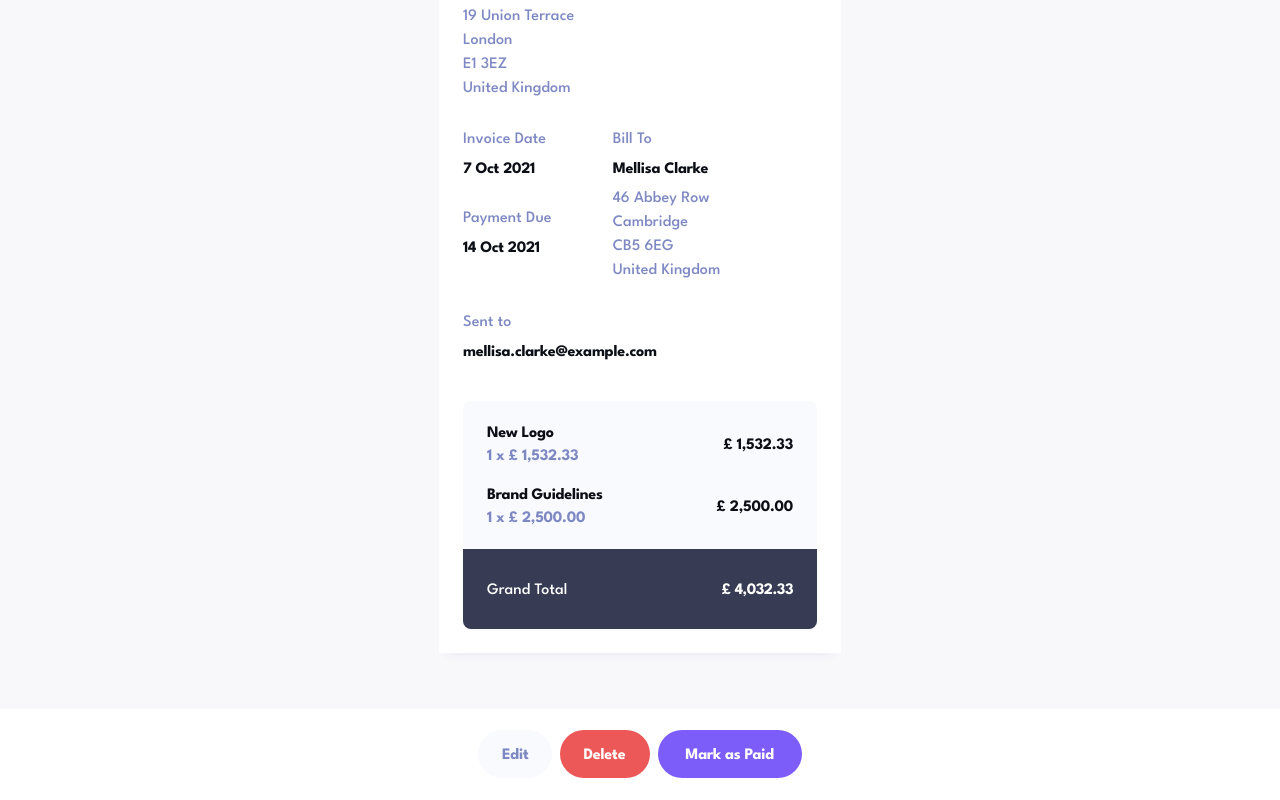
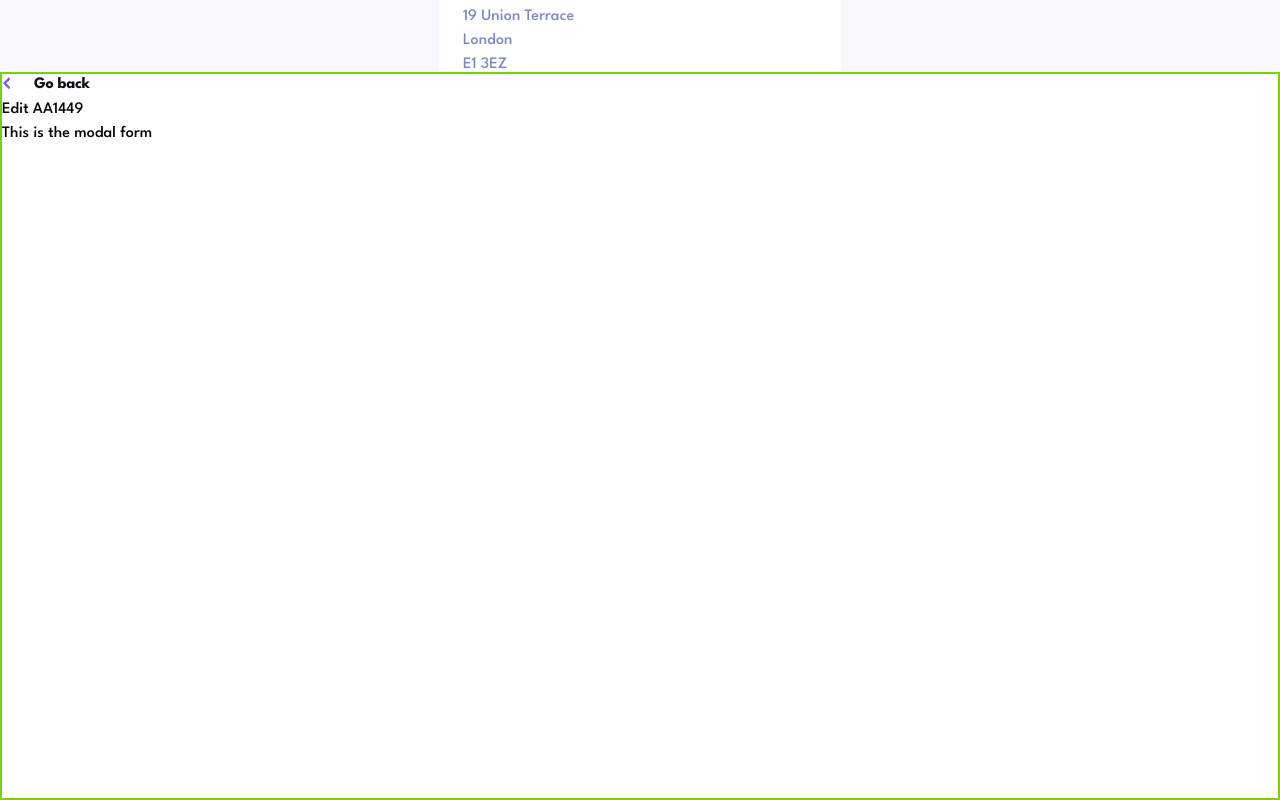
Before and after one commit to aemrobe/Invoice-app, a Next.js app: page /AA1449 in a window 1280 px wide. Both pictures are taken after a click on the button "Edit". Shown: the part 360-1160 px from the top of the page. Built offline with nearby package versions, Linux system fonts and the light colour scheme.

Commit message:
feat(modal): implement compound modal system with client boundary wrapper and GoBackBtn integration

```diff
--- a/src/app/[invoiceId]/page.jsx
+++ b/src/app/[invoiceId]/page.jsx
@@ -1,9 +1,9 @@
-import { ArrowLeftIcon } from "@/components/icons";
 import StatusBadge from "@/components/invoice/StatusBadge";
 import { formatCurrency, formatDate } from "@/lib/formatters";
 import Button from "@/components/ui/Button";
-import Link from "next/link";
 import invoices from "@/lib/data.json";
+import GoBackBtn from "@/components/ui/GoBackBtn";
+import InvoiceActions from "@/components/invoice/InvoiceActions";
 
 const EMPTY_FALLBACK = "—";
 const EMPTYFALLBACKSTYLES = "text-content-primary heading-S leading-5";
@@ -37,16 +37,7 @@ async function Page({ params }) {
   return (
     <>
       <div className="px-6 mt-8.25 max-w-112.5 mx-auto">
-        <Link
-          href="/"
-          className="focusable-ring rounded-lg inline-flex items-center gap-x-[1.478rem] heading-S2"
-          style={{ "--ring-offset": "8px" }}
-        >
-          <ArrowLeftIcon className={"w-[0.5287rem] text-brand-primary"} />
-          <span className="translate-y-0.5 text-content-primary hover:text-slate-400 transition-fast">
-            Go back
-          </span>
-        </Link>
+        <GoBackBtn />
 
         <div className="mt-7.75 shadow-card px-6 pt-6 pb-6.75 rounded-md bg-surface-primary flex justify-between items-center">
           <p className="text-status-label capitalize">Status</p>
@@ -184,9 +175,7 @@ async function Page({ params }) {
       </div>
 
       <div className="bg-surface-primary shadow-card mt-14 pt-5.25 pb-5.5 px-6 flex justify-center  gap-2">
-        <Button variant={"edit"}>Edit</Button>
-
-        <Button variant={"delete"}>Delete</Button>
+        <InvoiceActions invoiceItem={invoiceItem} />
 
         <Button variant={"primary"}>Mark as Paid</Button>
       </div>
--- /dev/null
+++ b/src/app/error.js
@@ -0,0 +1,16 @@
+"use client";
+
+function Error({ error, reset }) {
+  return (
+    <main className="flex justify-center items-center flex-col gap-6">
+      <h1>Something went wrong!</h1>
+      <p>{error.message}</p>
+
+      <button className="inline-blcok py-3 px-y text-lg" onClick={reset}>
+        Try again
+      </button>
+    </main>
+  );
+}
+
+export default Error;
--- a/src/app/globals.css
+++ b/src/app/globals.css
@@ -71,6 +71,7 @@
   --color-surface-app: var(--color-slate-100);
   --color-surface-primary: var(--color-white);
   --color-surface-secondary: var(--color-slate-50);
+  --color-surface-modal: var(--color-white);
   --color-surface-sidebar: var(--color-slate-550);
   --color-surface-overlay: var(--color-white);
   --color-surface-summary: var(--color-slate-550);
@@ -105,6 +106,7 @@
   --color-surface-app: var(--color-slate-800);
   --color-surface-primary: var(--color-slate-700);
   --color-surface-secondary: var(--color-slate-600);
+  --color-surface-modal: var(--color-slate-800);
   --color-surface-sidebar: var(--color-slate-700);
   --color-surface-overlay: var(--color-slate-600);
   --color-surface-summary: var(--color-slate-900);
@@ -143,6 +145,7 @@
   --color-surface-app: var(--color-surface-app);
   --color-surface-primary: var(--color-surface-primary);
   --color-surface-secondary: var(--color-surface-secondary);
+  --color-surface-modal: var(--color-surface-modal);
   --color-surface-sidebar: var(--color-surface-sidebar);
   --color-surface-overlay: var(--color-surface-overlay);
   --color-surface-summary: var(--color-surface-summary);
--- /dev/null
+++ b/src/components/invoice/InvoiceActions.jsx
@@ -0,0 +1,29 @@
+"use client";
+
+import Modal from "@/components/ui/Modal";
+import Button from "@/components/ui/Button";
+import InvoiceForm from "@/components/invoice/InvoiceForm";
+
+function InvoiceActions({ invoiceItem }) {
+  return (
+    <Modal>
+      <Modal.Open modalName={"edit-invoice"}>
+        <Button variant={"edit"}>Edit</Button>
+      </Modal.Open>
+
+      <Modal.Window
+        modalName={"edit-invoice"}
+        titleId={"edit-invoice-title"}
+        contentId={"edit-invoice-content"}
+        overlay="top-18 bottom-0 inset-x-0"
+        className="top-18 bottom-0 inset-x-0 bg-surface-modal"
+      >
+        <InvoiceForm editInvoice={invoiceItem} />
+      </Modal.Window>
+
+      <Button variant={"delete"}>Delete</Button>
+    </Modal>
+  );
+}
+
+export default InvoiceActions;
--- /dev/null
+++ b/src/components/invoice/InvoiceForm.jsx
@@ -0,0 +1,28 @@
+"use client";
+
+import GoBackBtn from "@/components/ui/GoBackBtn";
+
+function InvoiceForm({
+  titleId,
+  contentId,
+  editInvoice = "",
+  onCloseModal,
+  restoreFocus,
+}) {
+  return (
+    <div>
+      <GoBackBtn
+        onClick={() => {
+          onCloseModal();
+          restoreFocus();
+        }}
+      />
+      <h1 id={titleId}>
+        {editInvoice ? `Edit ${editInvoice.id}` : "New invoice"}
+      </h1>
+      <p id={contentId}>This is the modal form</p>
+    </div>
+  );
+}
+
+export default InvoiceForm;
--- /dev/null
+++ b/src/components/ui/GoBackBtn.jsx
@@ -0,0 +1,37 @@
+"use client";
+
+import { useRouter } from "next/navigation";
+import { ArrowLeftIcon } from "../icons";
+
+function GoBackBtn({ to, onClick }) {
+  const router = useRouter();
+
+  function handleClick() {
+    if (onClick) {
+      onClick();
+      return;
+    }
+
+    if (to) {
+      router.push(to);
+      return;
+    }
+
+    router.back();
+  }
+
+  return (
+    <button
+      onClick={handleClick}
+      className="focusable-ring rounded-lg inline-flex items-center gap-x-[1.478rem] heading-S2"
+      style={{ "--ring-offset": "8px" }}
+    >
+      <ArrowLeftIcon className={"w-[0.5287rem] text-brand-primary"} />
+      <span className="translate-y-0.5 text-content-primary hover:text-slate-400 transition-fast">
+        Go back
+      </span>
+    </button>
+  );
+}
+
+export default GoBackBtn;
--- /dev/null
+++ b/src/components/ui/Modal.jsx
@@ -0,0 +1,199 @@
+"use client";
+
+import {
+  cloneElement,
+  createContext,
+  useCallback,
+  useContext,
+  useEffect,
+  useMemo,
+  useRef,
+  useState,
+} from "react";
+import ModalOverlay from "@/components/ui/ModalOverlay";
+import { useOutsideClicks } from "@/hooks/useOutsideClicks";
+import { createPortal } from "react-dom";
+import { MODAL_FOCUS_DURATION } from "../../lib/constants/durations";
+
+const ModalContext = createContext();
+
+function Modal({ children }) {
+  const [openName, setOpenName] = useState("");
+  const [lastFocusableElement, setLastFocusableElement] = useState(null);
+
+  const close = useCallback(() => {
+    setOpenName("");
+  }, []);
+
+  const restoreFocus = useCallback(() => {
+    const returnTarget =
+      typeof lastFocusableElement === "string"
+        ? document.querySelector(lastFocusableElement)
+        : lastFocusableElement;
+
+    if (returnTarget) {
+      setTimeout(() => returnTarget.focus(), MODAL_FOCUS_DURATION);
+    }
+  }, [lastFocusableElement]);
+
+  const open = useCallback((name, returnSelector) => {
+    setOpenName(name);
+    setLastFocusableElement(returnSelector || document.activeElement);
+  }, []);
+
+  useEffect(
+    function () {
+      const app = document.querySelector("main");
+      if (openName !== "") app.setAttribute("inert", "");
+      else app.removeAttribute("inert");
+    },
+    [openName],
+  );
+
+  const value = useMemo(
+    () => ({
+      openName,
+      open,
+      close,
+      restoreFocus,
+    }),
+    [close, open, openName, restoreFocus],
+  );
+
+  return (
+    <ModalContext.Provider value={value}>{children}</ModalContext.Provider>
+  );
+}
+
+function Open({ children, modalName, returnToSelector }) {
+  const { open } = useContext(ModalContext);
+
+  const handleOpen = (e) => {
+    open(modalName, returnToSelector);
+
+    if (children.props.onClick) children.props.onClick(e);
+  };
+
+  return cloneElement(children, {
+    onClick: handleOpen,
+  });
+}
+
+function Window({
+  children,
+  modalName,
+  titleId,
+  contentId,
+  ariaLabel,
+  overlay = "",
+  className = "",
+}) {
+  const { close, openName, restoreFocus } = useContext(ModalContext);
+  const modalRef = useOutsideClicks(() => {
+    close();
+    restoreFocus();
+  });
+
+  const hasFocussedRef = useRef(false);
+
+  useEffect(() => {
+    if (modalName !== openName) {
+      hasFocussedRef.current = false;
+      return;
+    }
+
+    if (hasFocussedRef.current) return;
+
+    const modalElement = modalRef.current;
+
+    if (!modalElement) return;
+
+    const focusableSelector =
+      'button:not([disabled]), [href], input:not([disabled]):not([type="hidden"]), select:not([disabled]), textarea:not([disabled]), [tabindex]:not([tabindex="-1"])';
+
+    const handleKeyDown = (e) => {
+      if (e.key === "Escape") {
+        close();
+        restoreFocus();
+      }
+
+      if (e.key === "Tab") {
+        const focusableElements =
+          modalElement.querySelectorAll(focusableSelector);
+
+        if (focusableElements.length === 0) return;
+
+        const firstElement = focusableElements[0];
+        const lastElement = focusableElements[focusableElements.length - 1];
+
+        if (e.shiftKey) {
+          if (document.activeElement === firstElement) {
+            e.preventDefault();
+            lastElement.focus();
+          }
+        } else {
+          if (document.activeElement === lastElement) {
+            e.preventDefault();
+            firstElement.focus();
+          }
+        }
+      }
+    };
+
+    // 1. Give the browser a tiny moment to paint the modal
+    const timer = setTimeout(() => {
+      const firstFocusable = modalElement.querySelector(focusableSelector);
+
+      const isInput =
+        firstFocusable?.tagName === "INPUT" ||
+        firstFocusable?.tagName === "SELECT" ||
+        firstFocusable?.tagName === "TEXTAREA";
+
+      //it will check if first focusasble element is input and focus on it if it is otherwise allow automatic screen reader announcement of the modal.
+      if (firstFocusable && isInput) {
+        firstFocusable.focus();
+      }
+
+      hasFocussedRef.current = true;
+    }, 10); //10sec
+
+    window.addEventListener("keydown", handleKeyDown);
+
+    return () => {
+      window.removeEventListener("keydown", handleKeyDown);
+      clearTimeout(timer);
+    };
+  }, [modalName, openName, close, modalRef, restoreFocus]);
+
+  if (modalName !== openName) return;
+
+  return createPortal(
+    <ModalOverlay overlay={overlay}>
+      <div
+        ref={modalRef}
+        role="dialog"
+        aria-modal="true"
+        aria-label={!titleId && ariaLabel ? ariaLabel : undefined}
+        aria-labelledby={titleId || undefined}
+        aria-describedby={contentId || undefined}
+        tabIndex={"-1"}
+        className={`outline-none border-2 border-lime-500 z-50  fixed ${className}`}
+      >
+        {cloneElement(children, {
+          onCloseModal: () => {
+            close();
+          },
+          restoreFocus,
+          titleId,
+          contentId,
+        })}
+      </div>
+    </ModalOverlay>,
+    document.body,
+  );
+}
+
+Modal.Open = Open;
+Modal.Window = Window;
+
+export default Modal;
--- /dev/null
+++ b/src/components/ui/ModalOverlay.jsx
@@ -0,0 +1,9 @@
+function ModalOverlay({ children, overlay }) {
+  return (
+    <div className={`border-4 border-red-500 fixed z-40 ${overlay}`}>
+      {children}
+    </div>
+  );
+}
+
+export default ModalOverlay;
--- a/src/lib/constants/durations.js
+++ b/src/lib/constants/durations.js
@@ -1 +1,2 @@
 export const ANIMATION_DURATION_FILTER_MENU = 150;
+export const MODAL_FOCUS_DURATION = 20;
```
